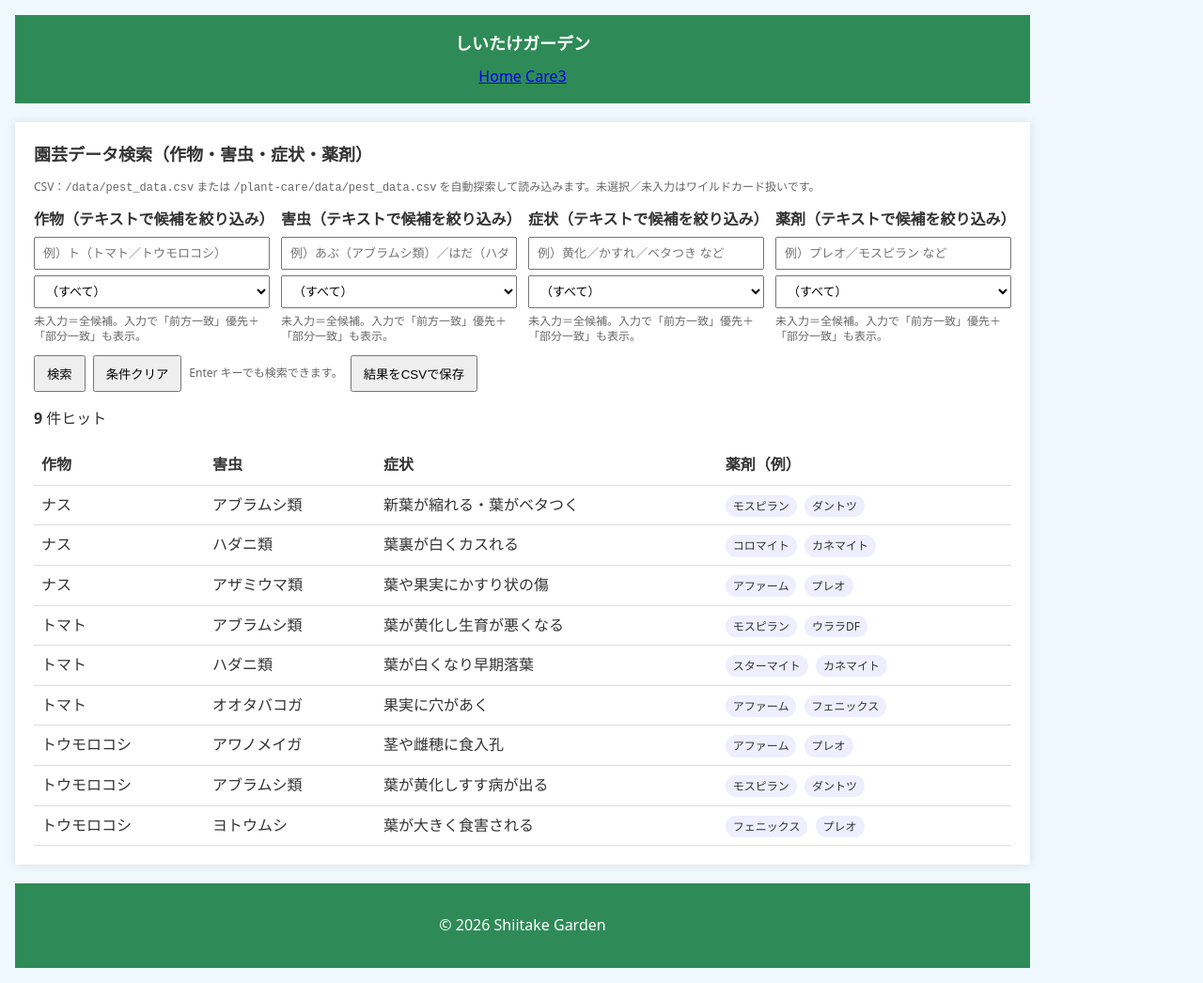
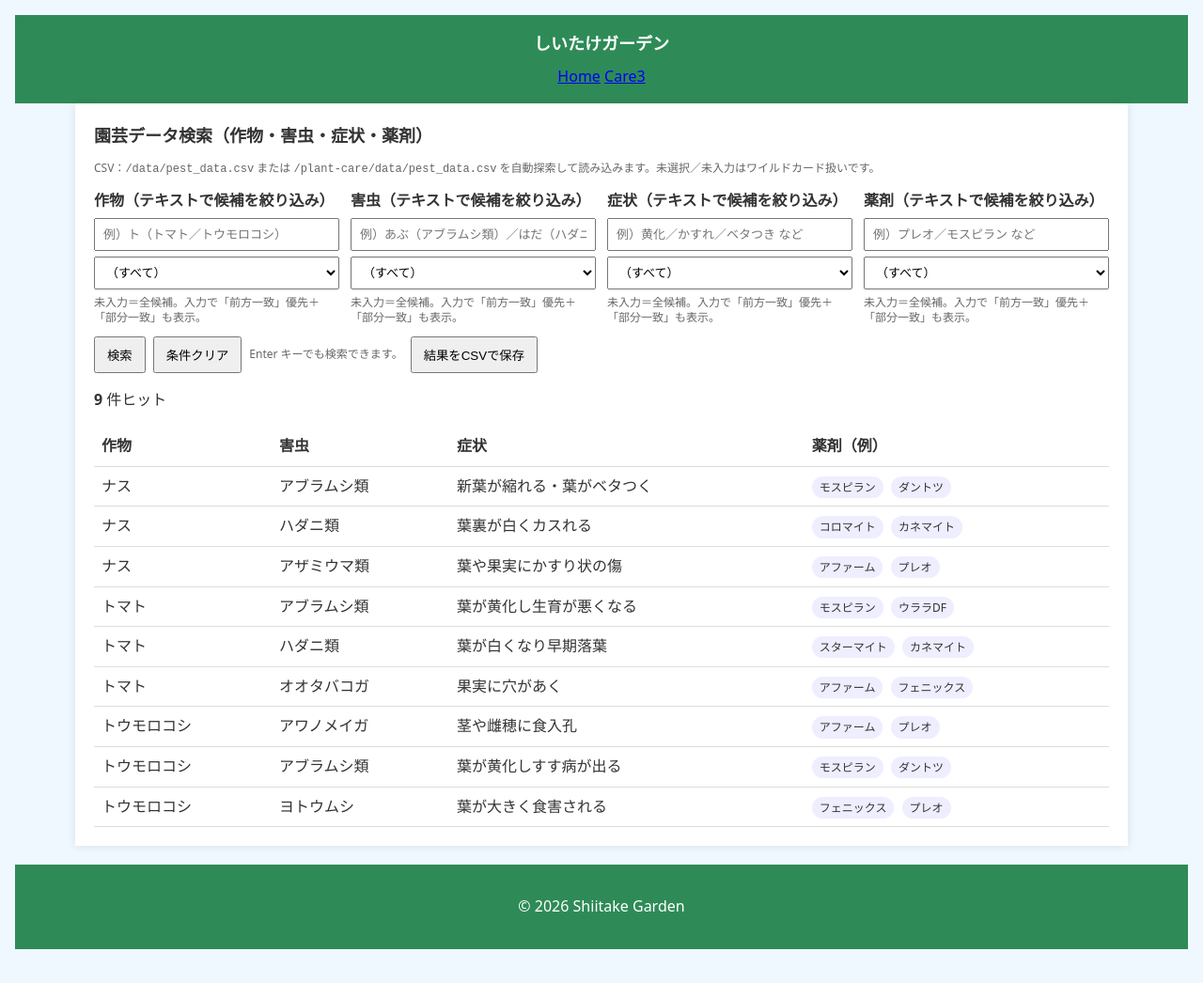
Before and after one commit to shiitake-garden/shiitake-garden.github.io, a Jekyll site: the page built from pest.html, in a window 1280 px wide. Shown: the whole page at 94% size. Built offline with Jekyll 4.4.1, drawn with Linux system fonts in a browser that asks for light colours.

Commit message:
Update style_care.css

```diff
--- a/assets/style_care.css
+++ b/assets/style_care.css
@@ -2,14 +2,16 @@
 
 body {
     background-color: #f0f8ff;
-    max-width: 1080px;
     font-family: "Helvetica Neue", Arial, "Hiragino Kaku Gothic ProN", "Hiragino Sans", Meiryo, sans-serif;
     line-height: 1.6;
     color: #333;
     margin: 0;
     padding: 0;
 }
-
+.container {
+    max-width: 1080px;
+    margin: 0 auto;
+}
 header {
     background-color: #2e8b57;
     color: white;
```
